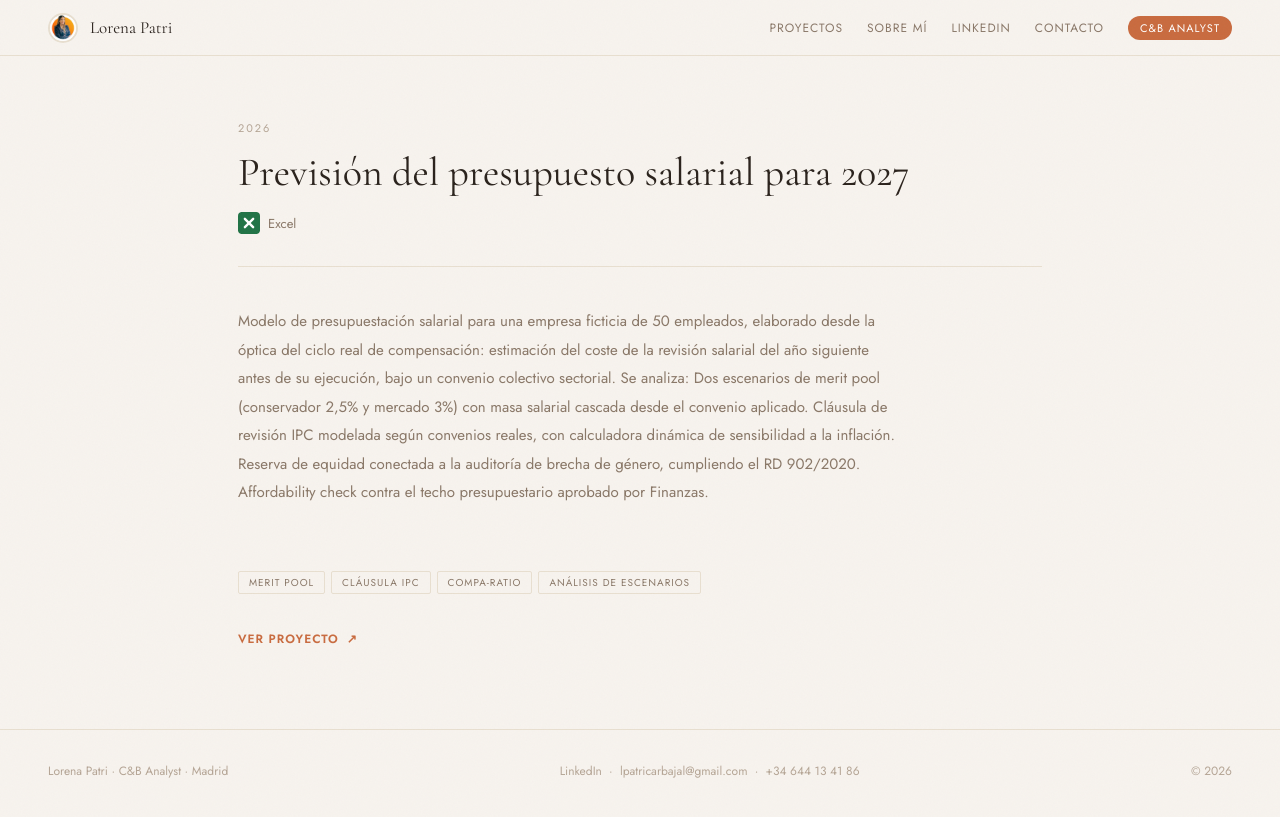
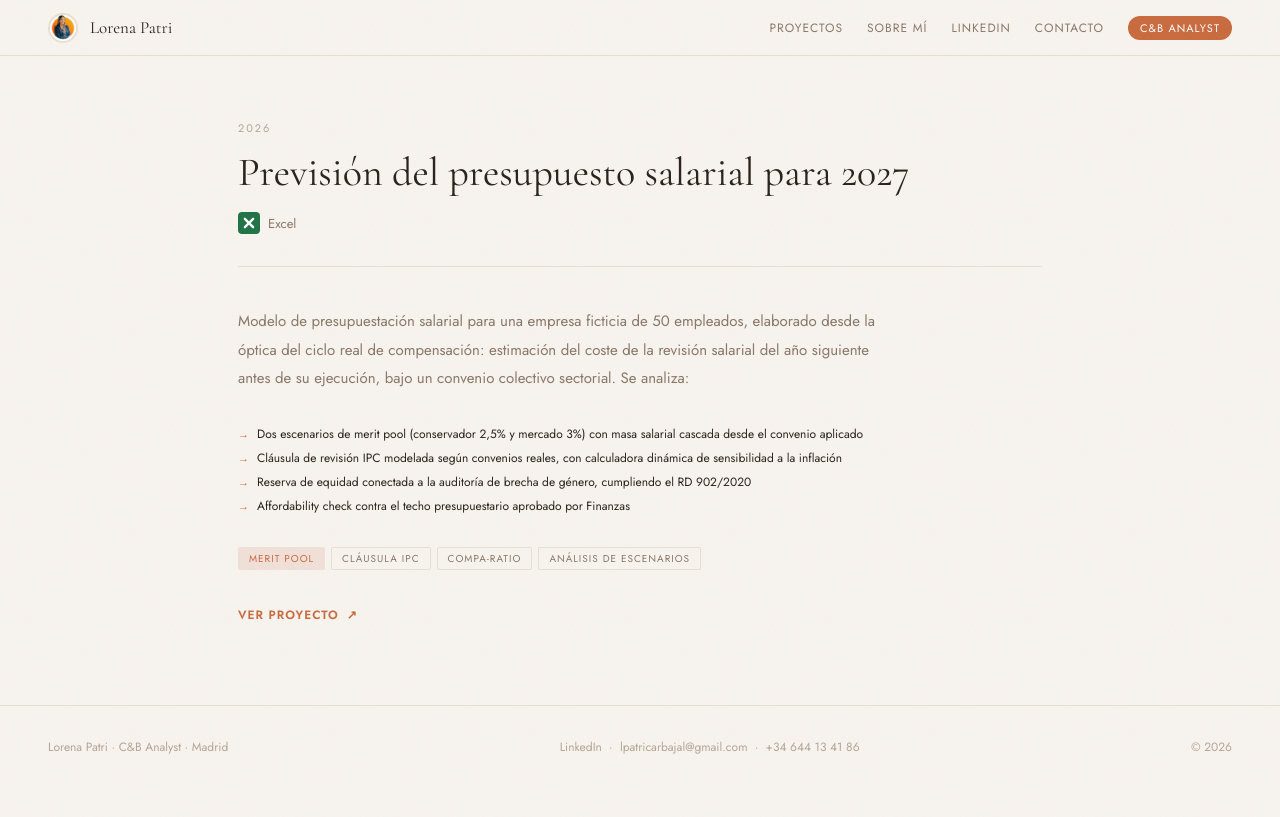
Before and after one commit to aurelpow/lorena-portofolio, a Jekyll site: the page built from _projects/previsión-del-presupuesto-salarial-para-2027.md, in a window 1280 px wide. Shown: the top 817 px of the page. Built offline with Jekyll 4.4.1, drawn with Linux system fonts in a browser that asks for light colours.

Commit message:
Fix empty featured badge and add line-break/highlights support for project descriptions

```diff
--- a/_layouts/project.html
+++ b/_layouts/project.html
@@ -15,7 +15,7 @@
     </div>
   </header>
 
-  <p class="proj-desc">{{ page.description }}</p>
+  <p class="proj-desc">{{ page.description | newline_to_br }}</p>
 
   {% if page.highlights %}
     <ul class="proj-highlights">
--- a/_layouts/projects.html
+++ b/_layouts/projects.html
@@ -26,14 +26,14 @@
             <img class="tool-icon" src="{{ '/assets/img/tools/powerbi.svg' | relative_url }}" alt="Power BI" width="22" height="22">
           {% endif %}
           <span class="proj-tool">{{ project.tool }}</span>
-          {% if project.featured %}
+          {% if project.featured_label and project.featured_label != "" %}
             <span class="proj-featured-badge">{{ project.featured_label }}</span>
           {% endif %}
         </div>
 
         <div class="proj-right">
           <h2 class="proj-title">{{ project.title }}</h2>
-          <p class="proj-desc">{{ project.description }}</p>
+          <p class="proj-desc">{{ project.description | newline_to_br }}</p>
 
           {% if project.highlights %}
             <ul class="proj-highlights">
```
Also changed, not shown: _projects/previsión-del-presupuesto-salarial-para-2027.md (+7 -11 lines).
